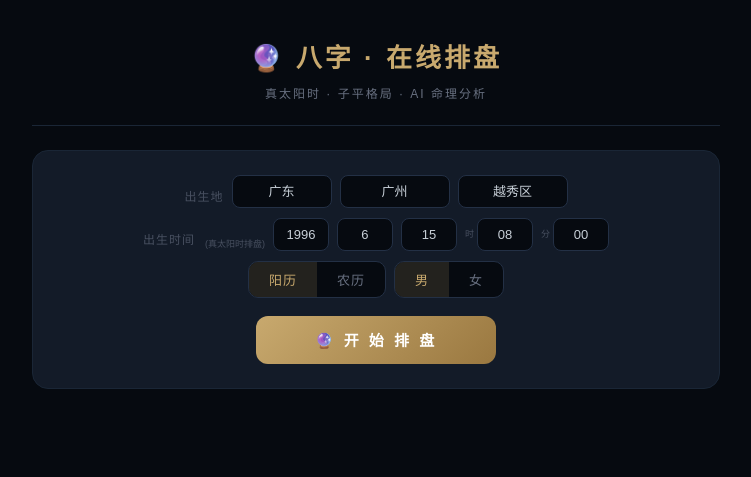
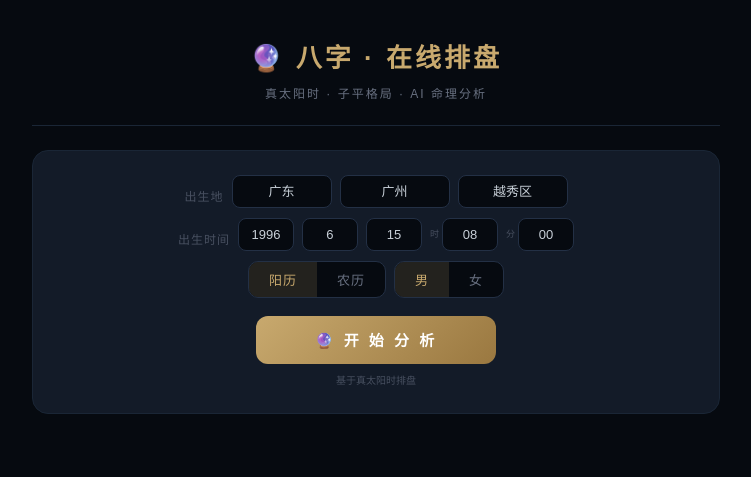
Before and after one commit to LinBoomBoom/bazi-web, a website: page public/index.html in a window 1280 px wide. Shown: the whole page, without its empty margins (264-1015 px from the left). Drawn offline with Linux system fonts and the light colour scheme.

Commit message:
chore: move note below btn, rename to 开始分析

```diff
--- a/public/index.html
+++ b/public/index.html
@@ -88,7 +88,6 @@ body{background:var(--bg);color:var(--text);font-family:var(--font);min-height:1
   </div>
   <div class="sel-row">
     <span class="sec-label">出生时间</span>
-    <span style="font-size:9px;color:var(--dim2);margin-left:2px;line-height:1.3">(真太阳时排盘)</span>
     <div class="sg"><select id="sy"></select></div>
     <div class="sg"><select id="sm"></select></div>
     <div class="sg"><select id="sd"></select></div>
@@ -105,7 +104,8 @@ body{background:var(--bg);color:var(--text);font-family:var(--font);min-height:1
       <button class="gr-btn" id="bf" onclick="setGender(0)">女</button>
     </div>
   </div>
-  <button class="btn btn-pai" onclick="go()">🔮 开 始 排 盘</button>
+  <button class="btn btn-pai" onclick="go()">🔮 开 始 分 析</button>
+  <div style="text-align:center;font-size:10px;color:var(--dim2);margin-top:8px">基于真太阳时排盘</div>
 </div>
 
 <div class="ld" id="ld"><div class="spin"></div><div style="color:var(--dim);font-size:13px">八字排盘中…</div></div>
```
